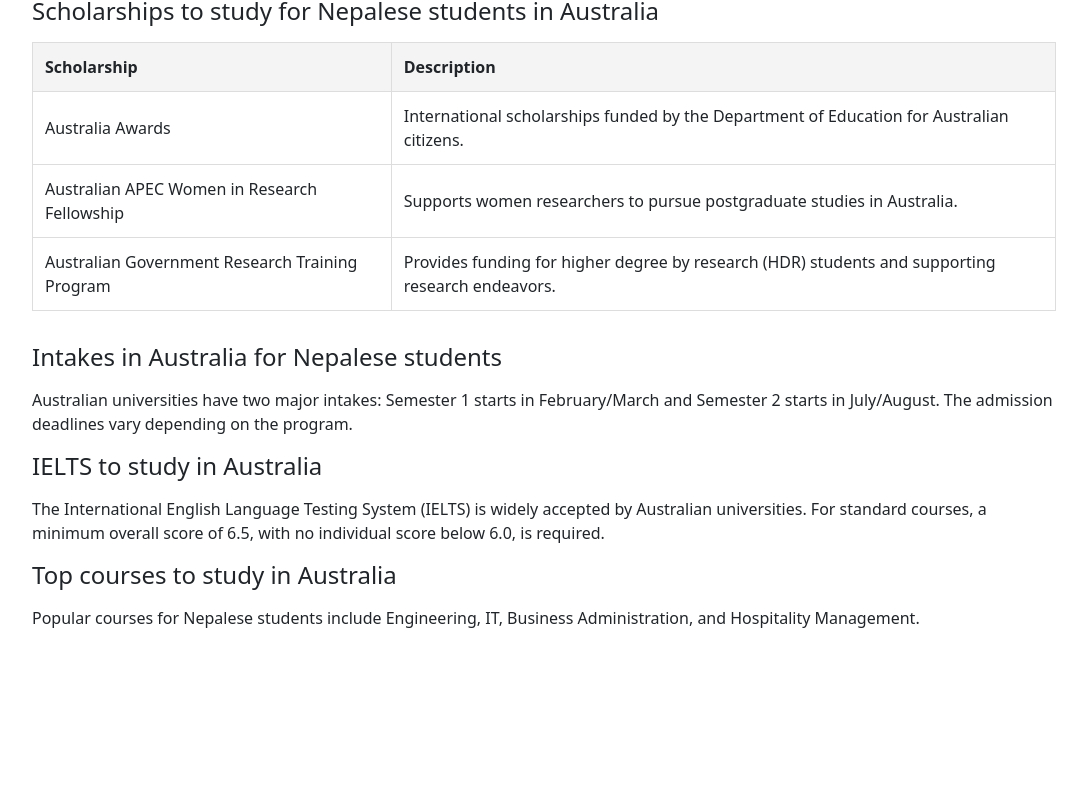
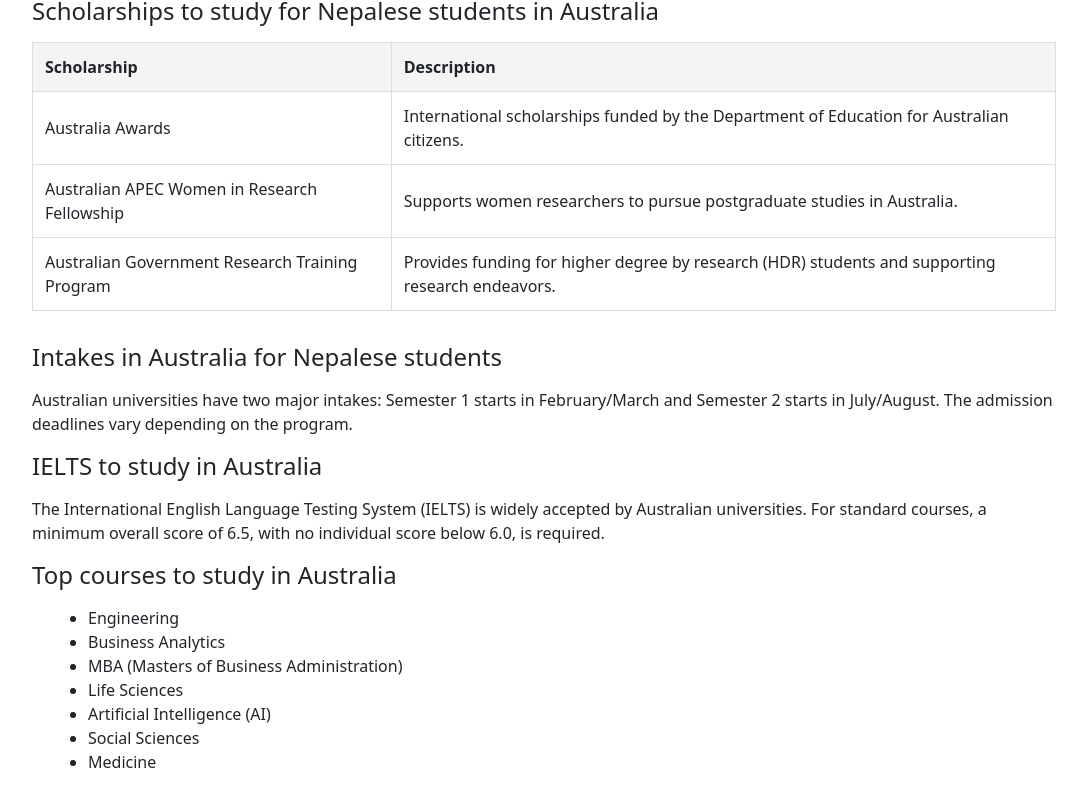
Before and after one commit to SagarAch1/frontend-asian, a React (Create React App) app: page /studyinaustralia in a window 1280 px wide. Shown: the part 1197-2003 px from the top of the page, without its empty margins (96-1183 px from the left). Before the commit the page ends 1875 px from the top, so only its background shows below. Built offline with nearby package versions, Linux system fonts and the light colour scheme; no server answers.

Commit message:
update in sia

```diff
--- a/src/Pages/StudyDestination/Studyinaustralia.jsx
+++ b/src/Pages/StudyDestination/Studyinaustralia.jsx
@@ -89,7 +89,15 @@
         <p style={styles.paragraph}>The International English Language Testing System (IELTS) is widely accepted by Australian universities. For standard courses, a minimum overall score of 6.5, with no individual score below 6.0, is required.</p>
 
         <h2 style={styles.sectionTitle}>Top courses to study in Australia</h2>
-        <p style={styles.paragraph}>Popular courses for Nepalese students include Engineering, IT, Business Administration, and Hospitality Management.</p>
+        <ul style={styles.courseList}>
+          <li>Engineering</li>
+          <li>Business Analytics</li>
+          <li>MBA (Masters of Business Administration)</li>
+          <li>Life Sciences</li>
+          <li>Artificial Intelligence (AI)</li>
+          <li>Social Sciences</li>
+          <li>Medicine</li>
+        </ul>
       </div>
     </div>
   );
@@ -157,6 +165,13 @@
     padding: '0.75rem',
     textAlign: 'left',
   },
+  courseList: {
+    fontSize: '1rem',
+    lineHeight: '1.5',
+    marginBottom: '1rem',
+    listStyleType: 'disc',
+    marginLeft: '1.5rem',
+  },
 };
 
 export default StudyInAustralia;
```
